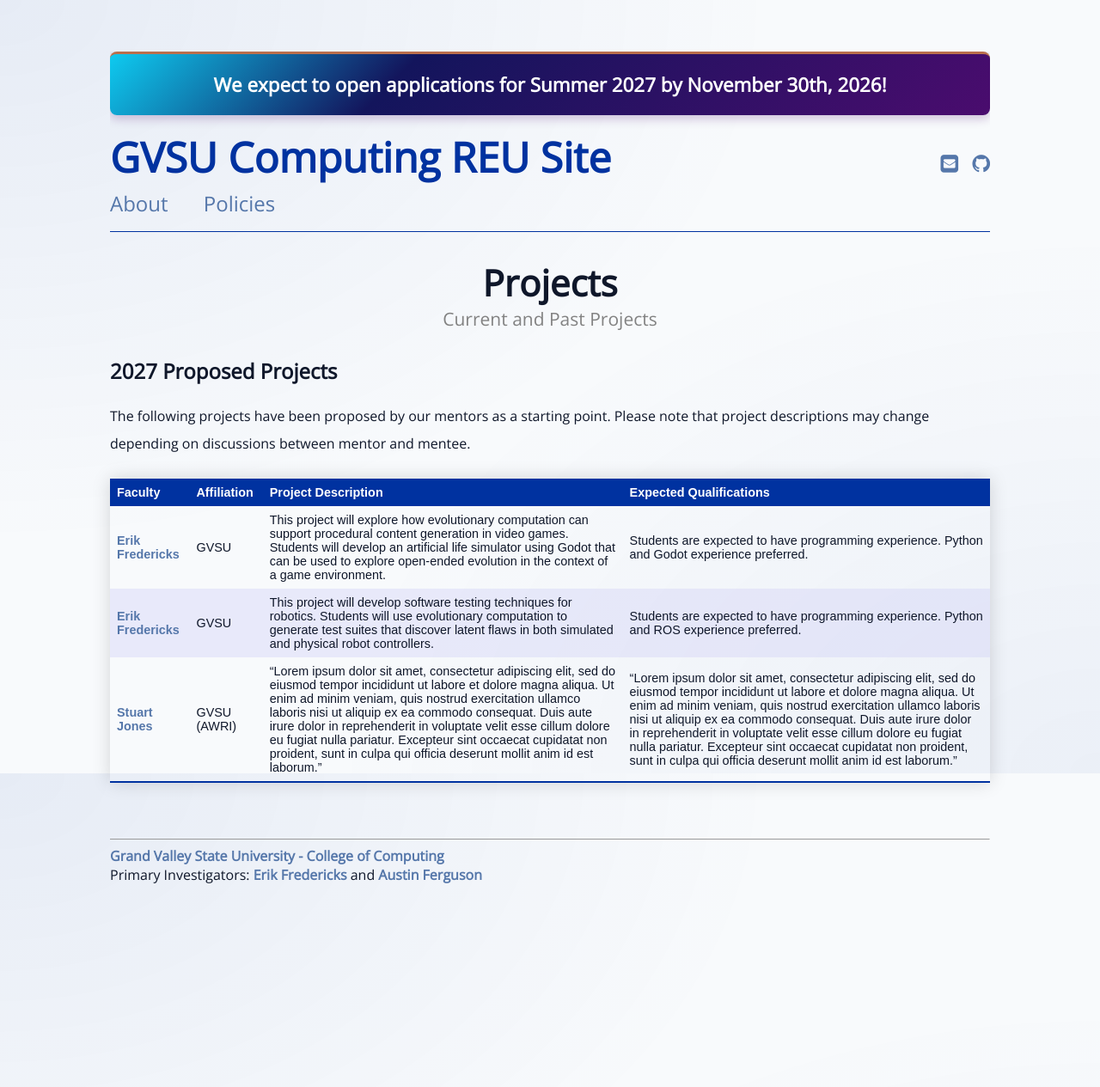
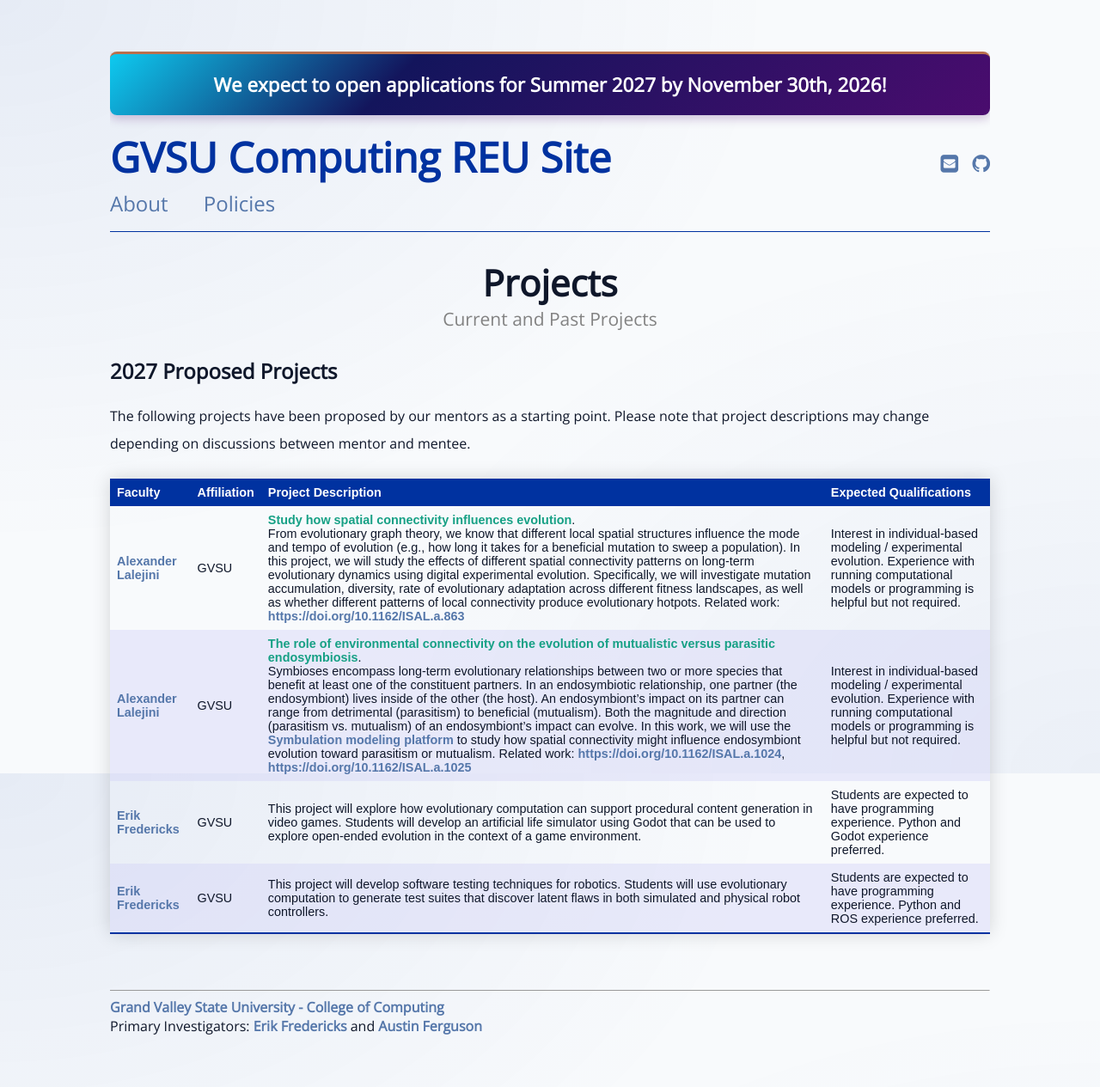
Before and after one commit to gvsu-reu-cevo/gvsu-reu-cevo.github.io, a Jekyll site: the page built from projects.md, in a window 1280 px wide. Shown: the whole page at 86% size. Built offline with Jekyll 4.4.1, drawn with Linux system fonts in a browser that asks for light colours; before the commit the page ends 1089 px from its top, so only the background shows below that.

Commit message:
lalejini projects

```diff
--- a/projects.md
+++ b/projects.md
@@ -10,6 +10,7 @@ The following projects have been proposed by our mentors as a starting point.  P
 
 | Faculty | Affiliation | Project Description | Expected Qualifications |
 | --- | --- | --- | ---|
+| [Alexander Lalejini](about#lalejini) | GVSU | **Study how spatial connectivity influences evolution**.<br />From evolutionary graph theory, we know that different local spatial structures influence the mode and tempo of evolution (e.g., how long it takes for a beneficial mutation to sweep a population). In this project, we will study the effects of different spatial connectivity patterns on long-term evolutionary dynamics using digital experimental evolution. Specifically, we will investigate mutation accumulation, diversity, rate of evolutionary adaptation across different fitness landscapes, as well as whether different patterns of local connectivity produce evolutionary hotpots. Related work: [https://doi.org/10.1162/ISAL.a.863](https://doi.org/10.1162/ISAL.a.863) | Interest in individual-based modeling / experimental evolution. Experience with running computational models or programming is helpful but not required. |
+| [Alexander Lalejini](about#lalejini) | GVSU | **The role of environmental connectivity on the evolution of mutualistic versus parasitic endosymbiosis**.<br />Symbioses encompass long-term evolutionary relationships between two or more species that benefit at least one of the constituent partners. In an endosymbiotic relationship, one partner (the endosymbiont) lives inside of the other (the host). An endosymbiont's impact on its partner can range from detrimental (parasitism) to beneficial (mutualism). Both the magnitude and direction (parasitism vs. mutualism) of an endosymbiont's impact can evolve. In this work, we will use the [Symbulation modeling platform](https://github.com/anyaevostinar/SymbulationEmp) to study how spatial connectivity might influence endosymbiont evolution toward parasitism or mutualism. Related work: [https://doi.org/10.1162/ISAL.a.1024](https://doi.org/10.1162/ISAL.a.1024), [https://doi.org/10.1162/ISAL.a.1025](https://doi.org/10.1162/ISAL.a.1025) | Interest in individual-based modeling / experimental evolution. Experience with running computational models or programming is helpful but not required. |
 | [Erik Fredericks](about#fredericks) | GVSU | This project will explore how evolutionary computation can support procedural content generation in video games. Students will develop an artificial life simulator using Godot that can be used to explore open-ended evolution in the context of a game environment. | Students are expected to have programming experience.  Python and Godot experience preferred. |
 | [Erik Fredericks](about#fredericks) | GVSU | This project will develop software testing techniques for robotics.  Students will use evolutionary computation to generate test suites that discover latent flaws in both simulated and physical robot controllers. | Students are expected to have programming experience.  Python and ROS experience preferred. |
-| [Stuart Jones](about#jones) | GVSU (AWRI) | "Lorem ipsum dolor sit amet, consectetur adipiscing elit, sed do eiusmod tempor incididunt ut labore et dolore magna aliqua. Ut enim ad minim veniam, quis nostrud exercitation ullamco laboris nisi ut aliquip ex ea commodo consequat. Duis aute irure dolor in reprehenderit in voluptate velit esse cillum dolore eu fugiat nulla pariatur. Excepteur sint occaecat cupidatat non proident, sunt in culpa qui officia deserunt mollit anim id est laborum." | "Lorem ipsum dolor sit amet, consectetur adipiscing elit, sed do eiusmod tempor incididunt ut labore et dolore magna aliqua. Ut enim ad minim veniam, quis nostrud exercitation ullamco laboris nisi ut aliquip ex ea commodo consequat. Duis aute irure dolor in reprehenderit in voluptate velit esse cillum dolore eu fugiat nulla pariatur. Excepteur sint occaecat cupidatat non proident, sunt in culpa qui officia deserunt mollit anim id est laborum." |
```
Also changed, not shown: 3 other files.
